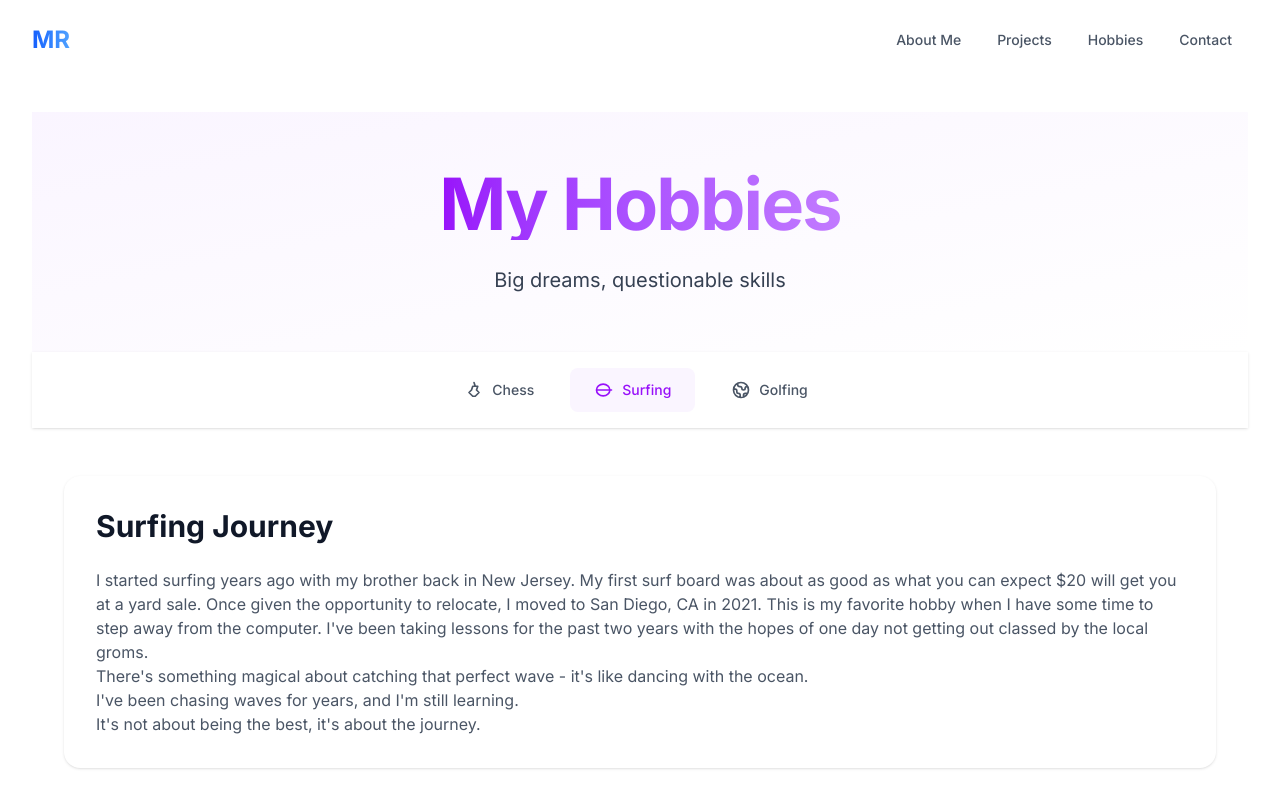
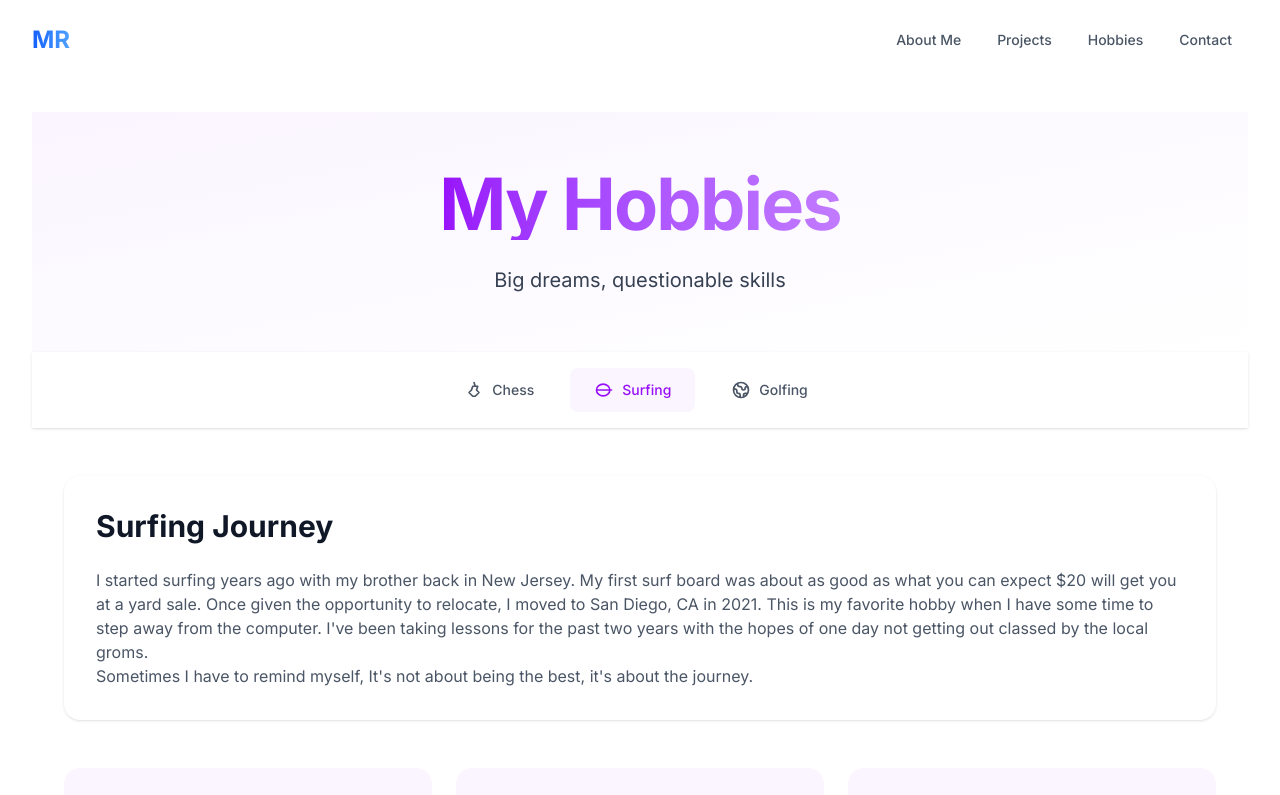
Before and after one commit to michael-russo-eng/portfolio, a Next.js app in the folder client/: page /hobbies/surfing in a window 1280 px wide. Shown: the top 795 px of the page. Built offline with nearby package versions, Linux system fonts and the light colour scheme.

Commit message:
remove unnecessary lingo

```diff
--- a/client/src/app/hobbies/chess/page.tsx
+++ b/client/src/app/hobbies/chess/page.tsx
@@ -62,8 +62,7 @@ export default function ChessPage() {
           <p>
             Chess has been a fascinating journey for me. I&apos;ve spent countless hours studying openings,
             analyzing positions, and playing games, yet somehow I always seem to find myself stuck at the
-            same rating. It&apos;s like trying to solve a Rubik&apos;s cube while someone keeps adding new
-            colors to it!
+            same rating.
           </p>
           <p>
             After years of trying to improve and hitting that undeniable plateau, I decided to take a
--- a/client/src/app/hobbies/surfing/page.tsx
+++ b/client/src/app/hobbies/surfing/page.tsx
@@ -34,13 +34,7 @@ export default function SurfingPage() {
             one day not getting out classed by the local groms.
           </p>
           <p>
-            There&apos;s something magical about catching that perfect wave - it&apos;s like dancing with the ocean.
-          </p>
-          <p>
-            I&apos;ve been chasing waves for years, and I&apos;m still learning.
-          </p>
-          <p>
-            It&apos;s not about being the best, it&apos;s about the journey.
+            Sometimes I have to remind myself, It&apos;s not about being the best, it&apos;s about the journey.
           </p>
         </div>
       </motion.section>
```
